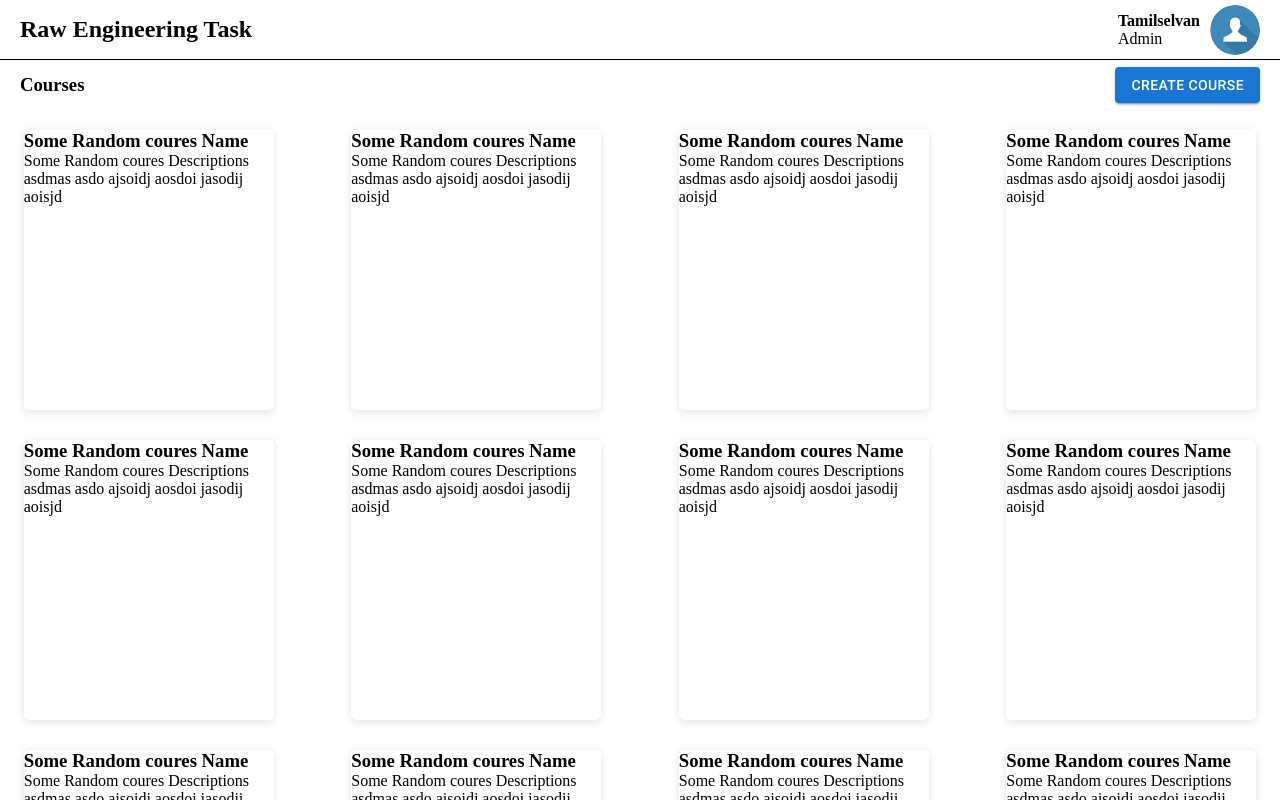
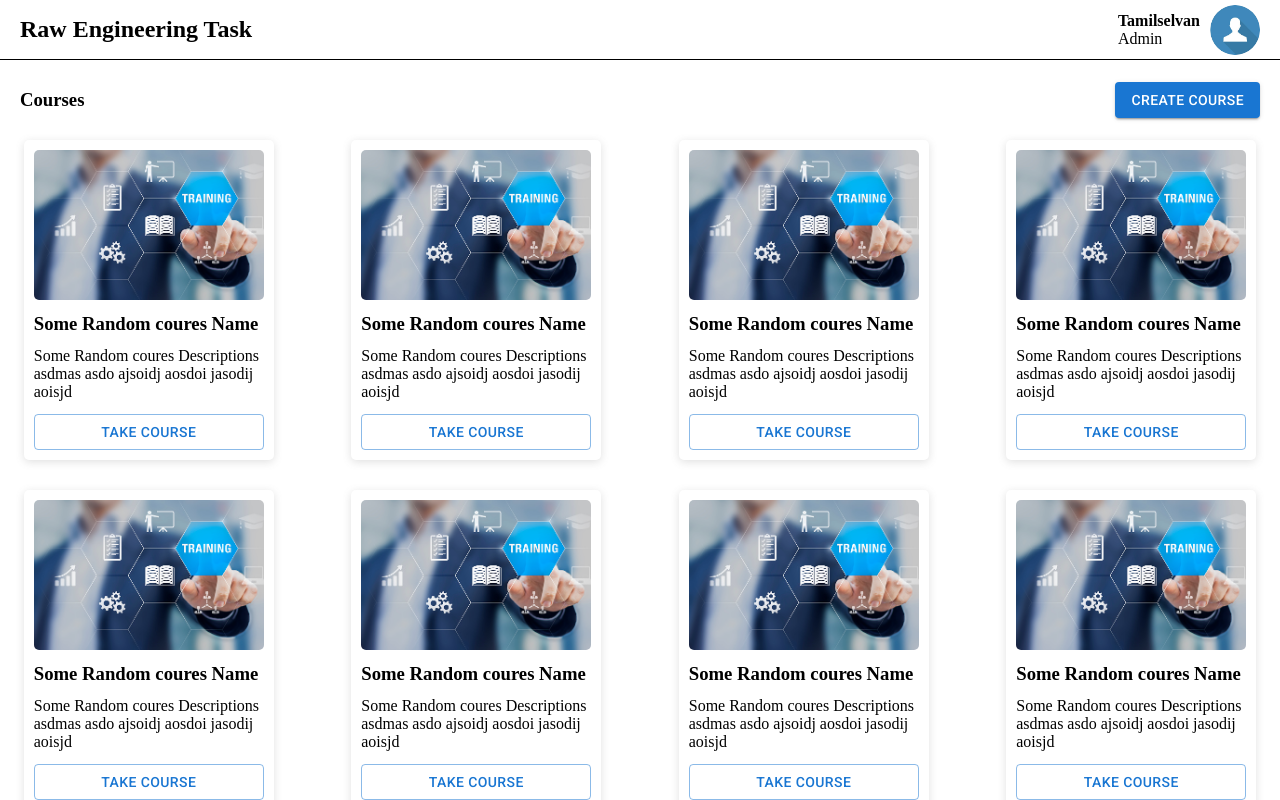
Before and after one commit to tamil-hash/front-end-raweng, a React (Vite) app: page /courses in a window 1280 px wide. Shown: the top 800 px of the page. Built offline with nearby package versions, Linux system fonts and the light colour scheme.

Commit message:
create course ui done

```diff
--- a/src/components/Courses/CourseCard.jsx
+++ b/src/components/Courses/CourseCard.jsx
@@ -1,4 +1,7 @@
-import React from "react";
+import Button from "@mui/material/Button";
+
+//assets
+import CourseCardImg from "../../assets/coursecard.jpg";
 
 const CourseCard = () => {
   const courseName = "Some Random coures Name";
@@ -8,8 +11,10 @@ const CourseCard = () => {
   return (
     <div className="course-card-container">
       <div className="course-card">
+        <img className="course-image" src={CourseCardImg} alt="course-card" />
         <h3>{courseName}</h3>
         <p>{description}</p>
+        <Button variant="outlined">Take Course</Button>
       </div>
     </div>
   );
--- a/src/components/PrimaryLayout/primarylayout.css
+++ b/src/components/PrimaryLayout/primarylayout.css
@@ -3,6 +3,7 @@
   height: 100%;
   display: grid;
   grid-template-rows: 60px auto;
+  position: relative;
 }
 
 /* topbar styles */
@@ -35,6 +36,7 @@
   height: 100%;
   grid-column: 1 / 3;
   grid-row: 2/3;
+  overflow-y: scroll;
 }
 
 .courses-section {
@@ -44,7 +46,7 @@
 
 .courses-header {
   width: 100%;
-  height: 50px;
+  height: 80px;
   display: flex;
   align-items: center;
   justify-content: space-between;
@@ -57,7 +59,6 @@
   grid-template-columns: repeat(auto-fit, minmax(250px, 1fr));
   grid-auto-rows: fit-content(1em);
   gap: 30px;
-  padding: 20px 0;
 }
 
 .course-card-container {
@@ -68,7 +69,18 @@
 
 .course-card {
   width: 250px;
-  height: 280px;
+  height: 320px;
   border-radius: 5px;
   box-shadow: rgba(99, 99, 99, 0.2) 0px 2px 8px 0px;
+  padding: 10px;
+  display: flex;
+  flex-flow: column;
+  justify-content: space-between;
 }
+
+.course-image {
+  width: 100%;
+  height: 50%;
+  object-fit: cover;
+  border-radius: 5px;
+}
```
Also changed, not shown: src/components/CreateCourse/AddLessons.jsx (added, +7 -0 lines), src/components/CreateCourse/CourseDetails.jsx (added, +7 -0 lines), src/assets/coursecard.jpg (added).
